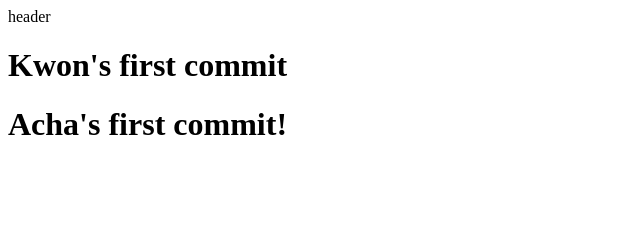
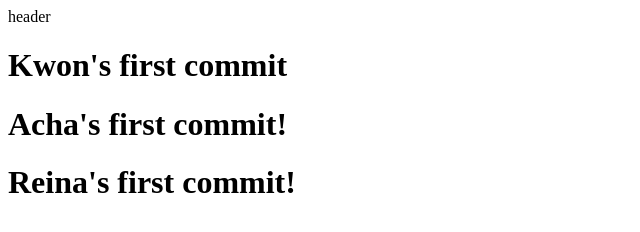
Before and after one commit to recursion-teamdev/practice, a plain HTML site: page index.html in a window 1280 px wide. Shown: the whole page, without its empty margins (0-640 px from the left). Drawn offline with Linux system fonts and the light colour scheme.

Commit message:
first commit

```diff
--- a/index.html
+++ b/index.html
@@ -11,5 +11,6 @@
     <header>header</header>
     <h1>Kwon's first commit</h1>
     <h1>Acha's first commit!</h1>
+    <h1>Reina's first commit!</h1>
   </body>
 </html>
```
